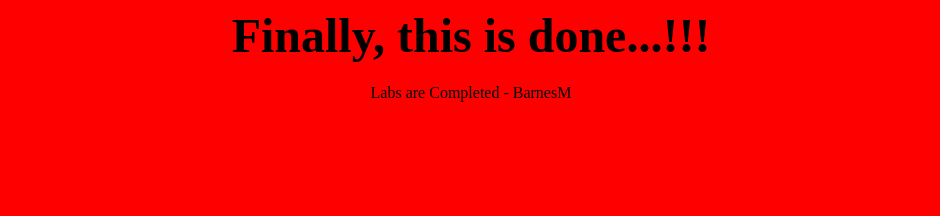
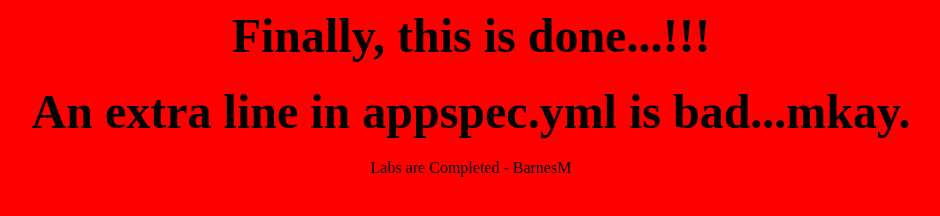
Before and after one commit to barnesm73/barnesm-BG, a plain HTML site: page index.html in a window 1280 px wide. Shown: the whole page, without its empty margins (169-1109 px from the left). Drawn offline with Linux system fonts and the light colour scheme.

Commit message:
Update index.html

```diff
--- a/index.html
+++ b/index.html
@@ -2,6 +2,7 @@
   <body style="background-color:Red;">
     <center>
       <h1><font size=8>Finally, this is done...!!!</font></h1>
+      <h2><font size=8>An extra line in appspec.yml is bad...mkay.</font></h1>
       <p1> Labs are Completed - BarnesM </p1>
     </center>
   </body>
```
